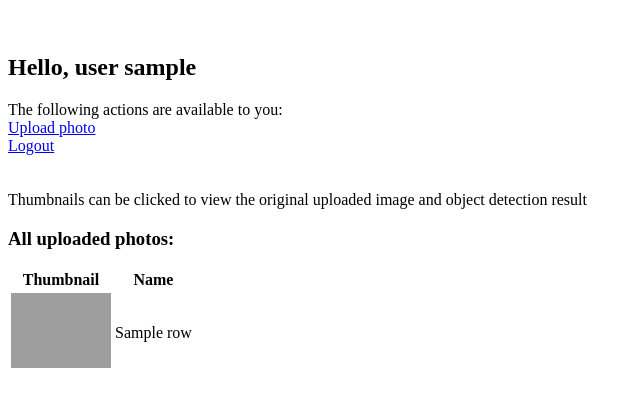
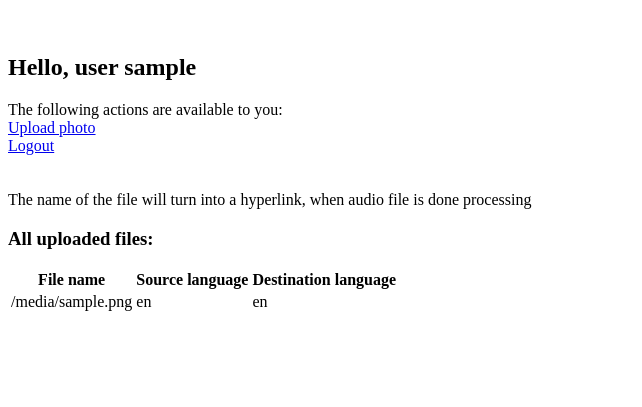
Before and after one commit to evkrasnikov/cloud_computing_a3, a Flask app: template app/templates/dashboard.html in a window 1280 px wide. Shown: the top 407 px of the page, without its empty margins (0-642 px from the left). Run offline with Flask 2, Linux system fonts and the light colour scheme; the template is opened without the code that fills it: most values are stand-ins (such as "Sample title", 1, 10 or a date in 2020); some libraries are stand-ins or nearby versions; grey boxes are pictures that could not be loaded.

Commit message:
listing all uploaded files per user and generating links to view them

```diff
--- a/app/main.py
+++ b/app/main.py
@@ -308,6 +308,19 @@
     session.pop("error", None)
 
     usr = session.get('username')
+
+    # list all files that are owned by the user
+    key_condition = boto3.dynamodb.conditions.Key('user')
+    table = dynamodb.Table("files")
+    response = table.query(
+        #IndexName="user",
+        KeyConditionExpression=key_condition.eq("qqqqqq")
+    )
+    print(response, file=sys.stderr)
+    items = []
+    if "Items" in response:
+        items = response["Items"]
+    print(url_for("view", filename=items[0]['filename']), file=sys.stderr)
     # cnx = get_db()
     # # Get all images uploaded by the user
     # try:
@@ -318,7 +331,13 @@
 
     # imgs = [(id, url_for("static", filename="tmb/{}_{}".format(id, name)), name) for id, name in cursor]
 
-    return render_template('dashboard.html', username=usr, stuff=[], error=error)
+    return render_template('dashboard.html', username=usr, items=items, error=error)
+
+
+@webapp.route('/view/<filename>', methods=['GET'])
+@login_required
+def view(filename):
+    return "OK"
 
 @webapp.route('/logout', methods=['GET', 'POST'])
 def logout():
--- a/app/templates/dashboard.html
+++ b/app/templates/dashboard.html
@@ -8,25 +8,28 @@
     <a href="{{ url_for('upload') }}">Upload photo</a> <br>
     <a href="{{ url_for('logout') }}">Logout</a>
 
-    <br><br><br>Thumbnails can be clicked to view the original uploaded image and object detection result <br>
-    <h3>All uploaded photos:</h3>
+    <br><br><br>The name of the file will turn into a hyperlink, when audio file is done processing <br>
+    <h3>All uploaded files:</h3>
 
     <table>
         <tr>
-            <th>Thumbnail</th>
-            <th>Name</th>
+            <th>File name</th>
+            <th>Source language</th>
+            <th>Destination language</th>
         </tr>
-        {% for row in stuff %}
+        {% for item in items %}
         <tr>
             <td>
-                <form action="{{ url_for('view', img_id=row[0]) }}" method="get">
-                    <input type="image" src="{{ row[1] }}" width="100">
-                </form>
+                {%if "filename" in item%}
+                    <a href="{{ url_for('view', filename=item.filename) }}">{{item.filename}}</a>
+                {%else%}
+                    {{item.filename}}
+                {%endif%}
 
             </td>
-            <td>
-                {{ row[2] }}
-            </td>
+            <td>{{item.srclang}}</td>
+            <td>{{item.dstlang}}</td>
+
         </tr>
         {% endfor %}
 
```
